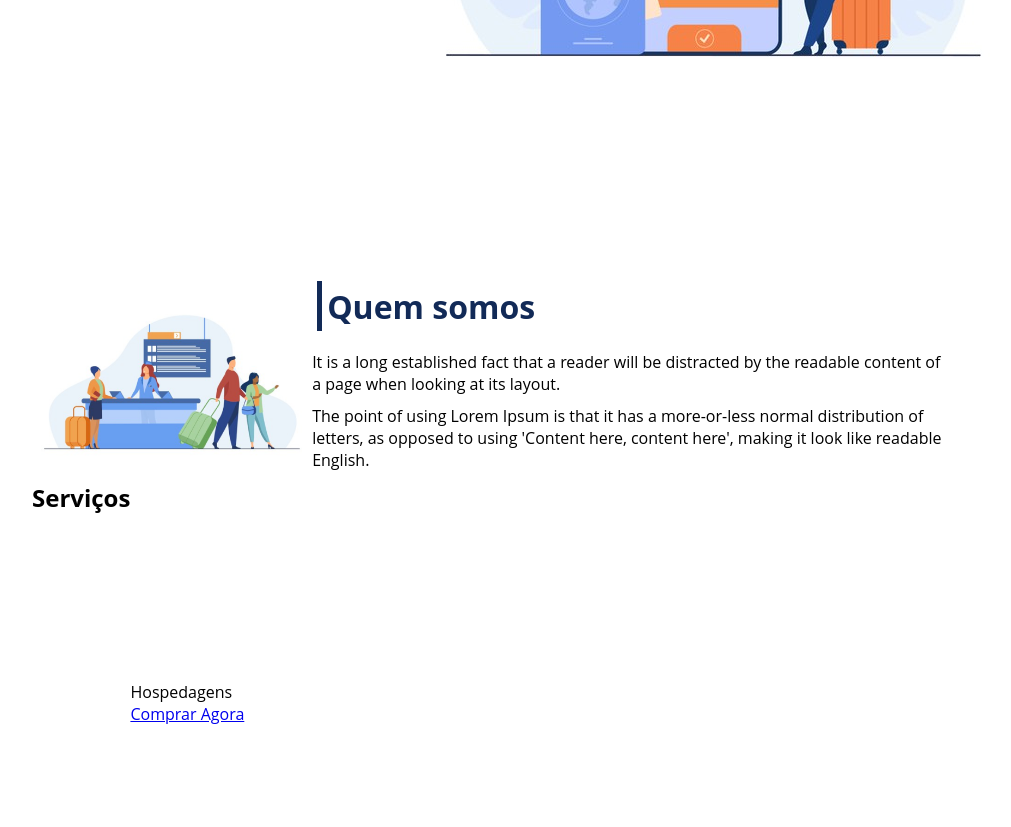
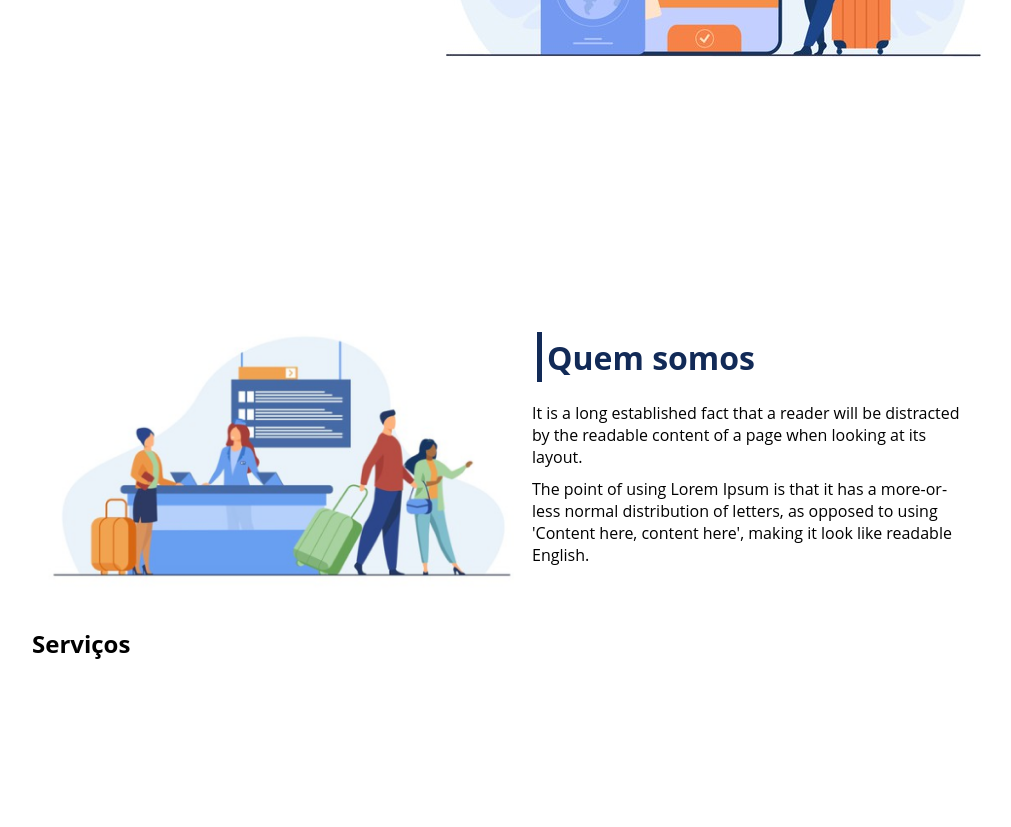
Before and after one commit to Gid-lamim/CSS-flexbox-practice, a plain HTML site: page index.html in a window 1280 px wide. Shown: the part 619-1446 px from the top of the page, without its empty margins (112-1123 px from the left). Drawn offline with Linux system fonts and the light colour scheme.

Commit message:
finish styling div quem-somos

```diff
--- a/style.css
+++ b/style.css
@@ -107,3 +107,7 @@ header .menu{
     margin-bottom: 10px;
     width: 90%;
 }
+
+#quem-somos img{
+    min-width: 500px;
+}
```
